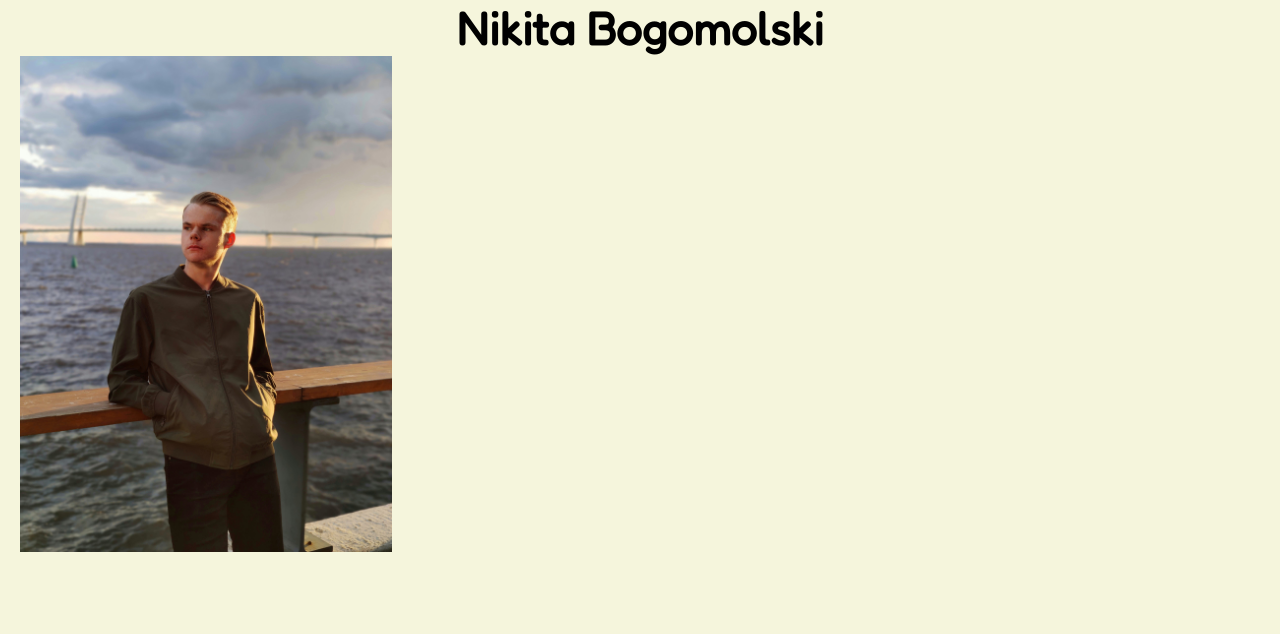
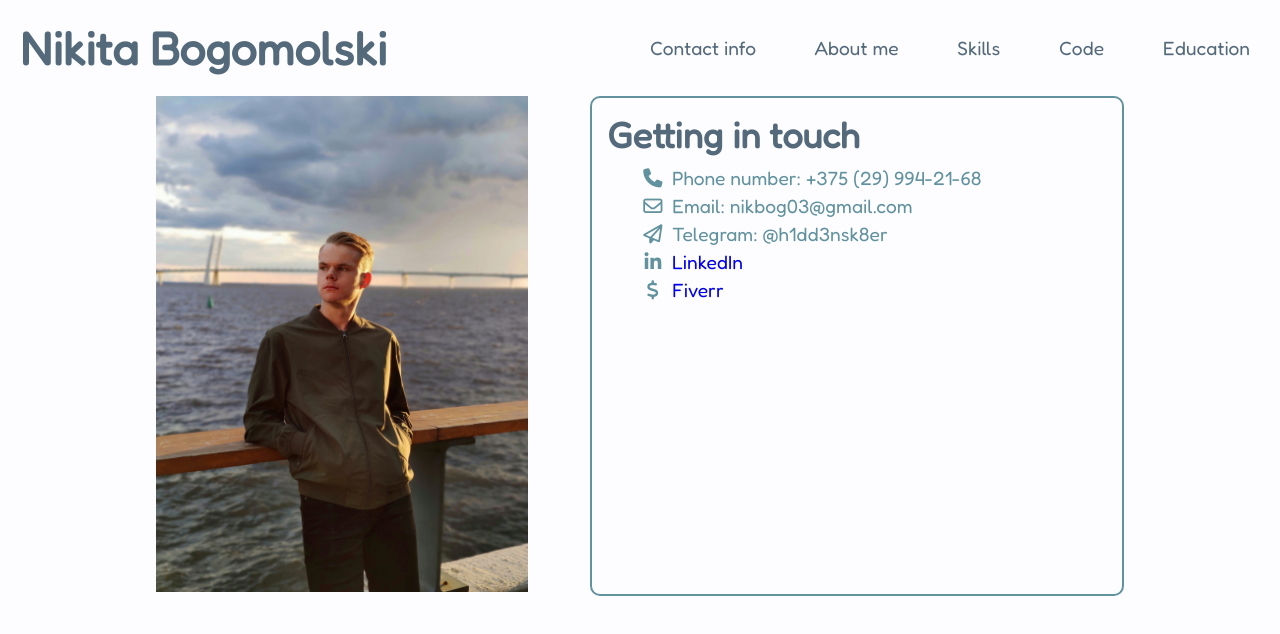
Before and after one commit to NBogomolski/rsschool-cv, a plain HTML site: page index.html in a window 1280 px wide. Drawn offline with Linux system fonts and the light colour scheme; a web font is replaced by a local one.

Commit message:
feat: contact info & markup

```diff
--- a/index.html
+++ b/index.html
@@ -9,14 +9,40 @@
     <link rel="preconnect" href="https://fonts.gstatic.com" crossorigin>
     <link href="https://fonts.googleapis.com/css2?family=Anybody:wght@500&family=Fredoka&display=swap" rel="stylesheet">
     <link rel="stylesheet" href="style.css">
+    <link
+      rel="stylesheet"
+      href="https://use.fontawesome.com/releases/v5.13.0/css/all.css"
+      integrity="sha384-Bfad6CLCknfcloXFOyFnlgtENryhrpZCe29RTifKEixXQZ38WheV+i/6YWSzkz3V"
+      crossorigin="anonymous"
+    />
+    <script src="https://kit.fontawesome.com/ae3f73e4a0.js" crossorigin="anonymous"></script>
 </head>
 <body>
+    <nav>
+        <h1 class="my-name">Nikita Bogomolski</h1>
+        <div class="navigation">
+            <a href="#contact-info">Contact info</a>
+            <a href="#about-me">About me</a>
+            <a href="#skills">Skills</a>
+            <a href="#code">Code</a>
+            <a href="#education">Education</a>
+        </div>
+    </nav>
     <section class="cv-main">
-        <nav>
-            <h1 class="my-name">Nikita Bogomolski</h1>
-        </nav>
         <div class="my-picture">
             <img src="img/mypic.jpeg" alt="Me">
+        </div>
+        <div class="cv-contents">
+            <h2 id="contact-info">
+                Getting in touch
+            </h2>
+            <ul class="fa-ul usual-list">
+                <li><span class="fa-li"><i class="fa-solid fa-phone"></i></span>Phone number: +375 (29) 994-21-68</li>
+                <li><span class="fa-li"><i class="fa-regular fa-envelope"></i></span>Email: nikbog03@gmail.com</li>
+                <li><span class="fa-li"><i class="fa-regular fa-paper-plane"></i></span>Telegram: @h1dd3nsk8er</li>
+                <li><span class="fa-li"><i class="fa-brands fa-linkedin-in"></i></span><a href="https://www.linkedin.com/in/nikita-bogomolski/">LinkedIn</a></li>
+                <li><span class="fa-li"><i class="fa-solid fa-dollar-sign"></i></span><a href="https://www.fiverr.com/h1dd3ngod?up_rollout=true">Fiverr</a></li>
+            </ul>
         </div>
     </section>
 </body>
--- a/style.sass
+++ b/style.sass
@@ -1,25 +1,71 @@
-@mixin text($fontSize)
+@mixin text($fontSize: 18px, $textColor: #546a7b)
     font-size: $fontSize
     font-family: 'Fredoka', sans-serif
+    color: $textColor
+
+%segment-heading
+    @include text($fontSize: 36px)
 
 *
     margin: 0
 
 body
-    background-color: beige
+    background-color: #fdfdff
+
+a
+    text-decoration: none
+
+nav
+    display: flex
+    justify-content: space-between
+    align-items: center
+    position: sticky
+    padding: 20px
+    white-space: nowrap
+
+.cv-main
     display: flex
     justify-content: center
     padding: 0 20px
+    flex: 1 1 1100px
 
-.cv-main
+.navigation
     display: flex
-    flex-flow: column wrap
-    justify-content: center
+    flex-basis: 50%
+    justify-content: space-between
+    a
+        margin: 0 10px
+        @include text($fontSize: 1.2em)
 
 .my-name
-    text-align: center
+    margin-right: auto
     @include text(46px)
 
+i[class^="fa-"]
+    color: #62929e
+
 .my-picture
+    $blockWidth: 30%
+    width: $blockWidth
+    margin-right: 5%
     img
-        width: 30%
+        width: 100%
+
+.cv-contents
+    border: 2px solid #62929e
+    border-radius: 10px
+    padding: 15px
+    width: 500px
+    h2
+        @extend %segment-heading
+
+@mixin usualList()
+    padding: 10px 25px
+    li
+        margin-bottom: 4px
+
+
+#contact-info + ul
+    @include usualList()
+    li
+        @include text($fontSize: 1.2em, $textColor: #62929e)
```
Also changed, not shown: style.css, 1 other file.
